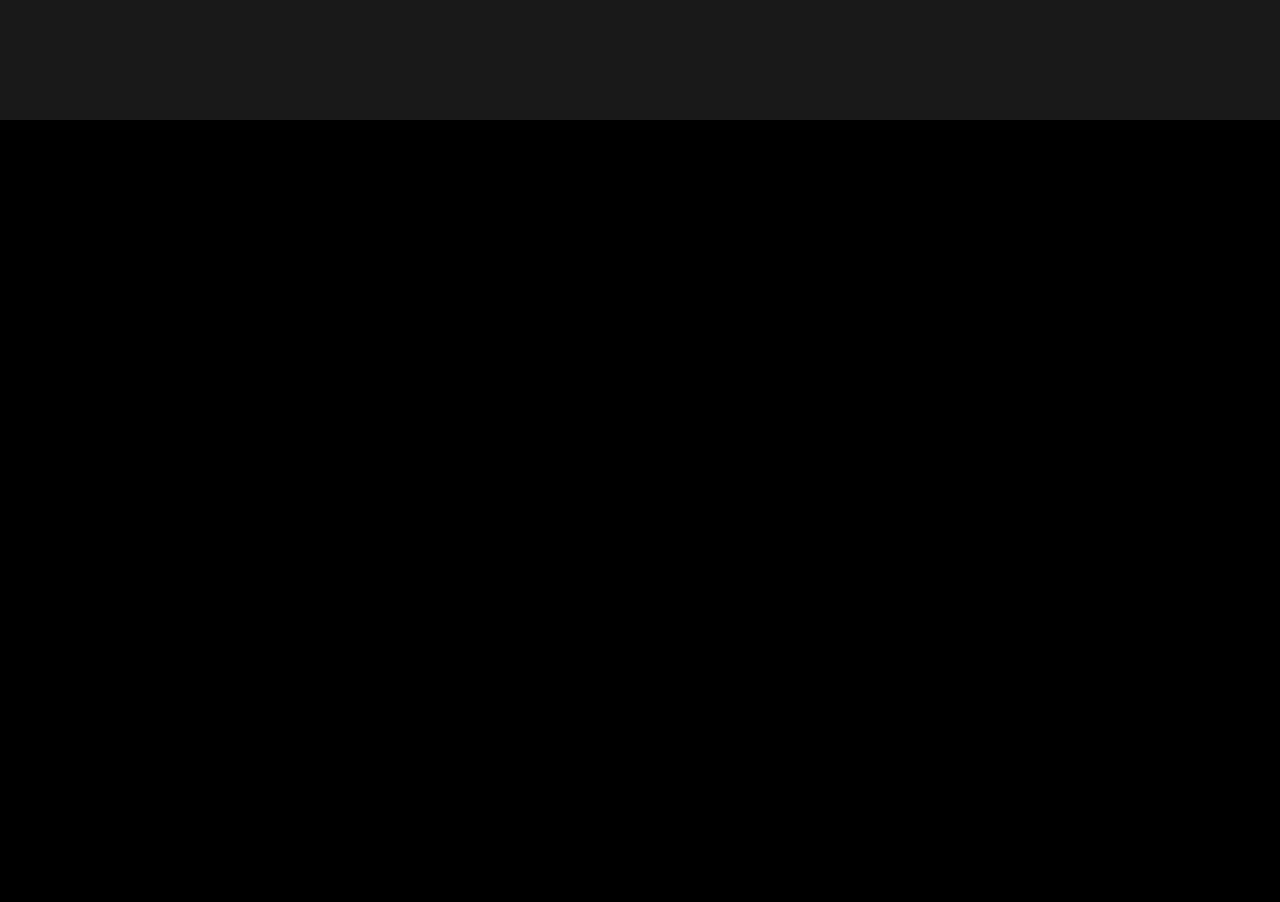
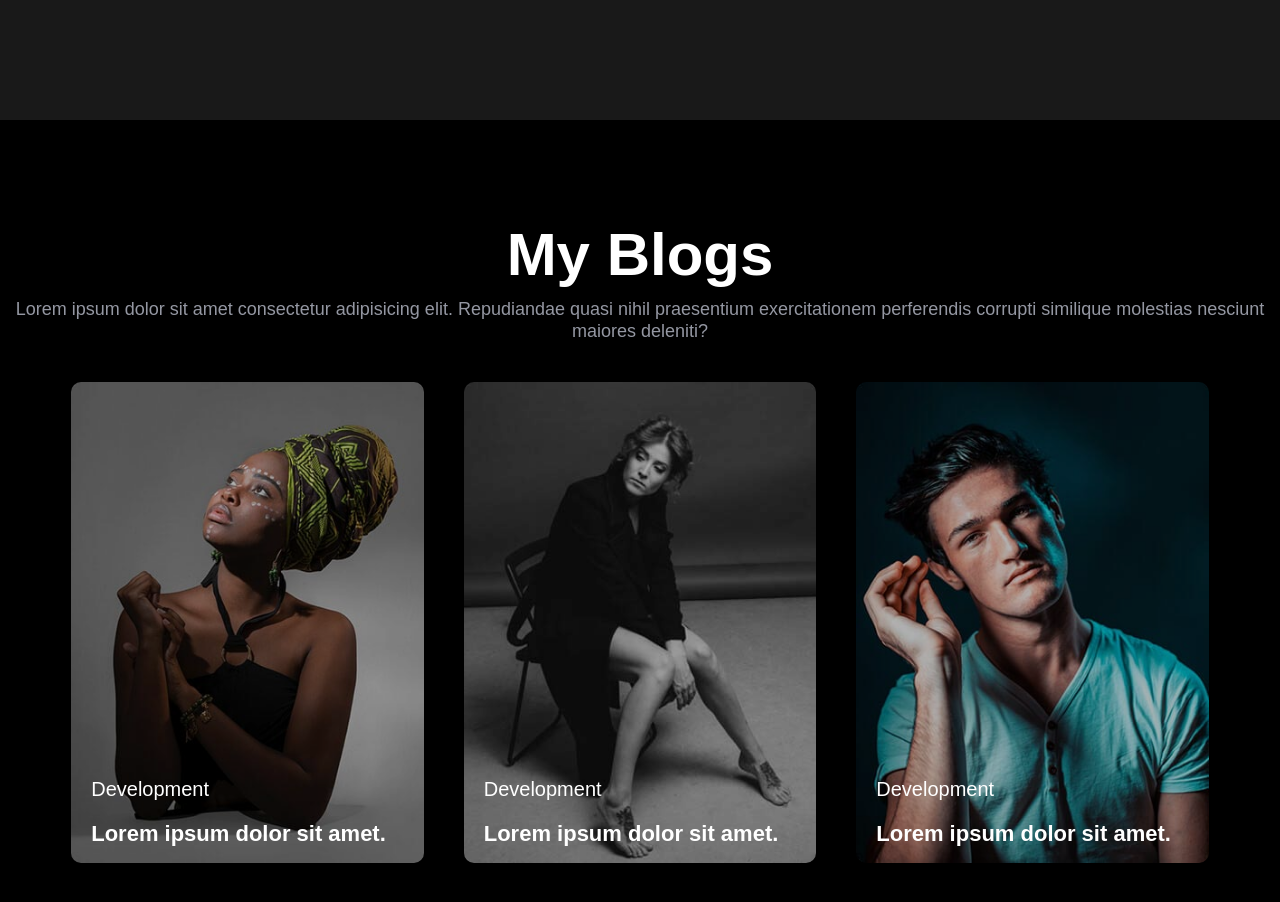
Before and after one commit to Kunal-Vijay/Kunal-Vijay.github.io, a React (Create React App) app: page / in a window 1280 px wide. Shown: the part 3560-4462 px from the top of the page. Before the commit the page ends 3680 px from the top, so only its background shows below. Built offline with nearby package versions, Linux system fonts and the light colour scheme.

Commit message:
blog section

```diff
--- a/src/App.js
+++ b/src/App.js
@@ -3,6 +3,7 @@ import Home from './Home';
 import About from './About';
 import Services from './Services';
 import Project from './Project';
+import Blog from './Blog';
 
 function App() {
   return (
@@ -11,6 +12,7 @@ function App() {
       <About />
       <Services />
       <Project/>
+      <Blog/>
     </div>
   );
 }
--- /dev/null
+++ b/src/Blog.css
@@ -0,0 +1,32 @@
+/* .blog__meta{
+    width: 100%;
+    height: 100%;
+    top: 0;
+    left: 0;
+    display: flex;
+    align-items: center;
+    justify-content: flex-end;
+} */
+.blog__meta.absolute{
+    top: 0%;
+    left: 0%;
+    padding: 0px 20px;
+    display: flex;
+    height: 100%;
+    width: 100%;
+    align-items: flex-start;
+    justify-content: flex-end;
+    flex-direction: column;
+    flex-wrap: wrap;
+    border: 10px;
+    overflow: hidden;
+}
+
+/* Button rise up effect */
+a.blog.project__btn{
+    margin-bottom: -55px;
+    transition: .4s all ease;
+}
+.project__box:hover a.blog.project__btn{
+    margin-bottom: 40px;
+}
--- /dev/null
+++ b/src/Blog.js
@@ -0,0 +1,73 @@
+import React from 'react';
+import "./Blog.css";
+import "./Project.css";
+import "./App.css";
+import Blog1 from "./img/blog-01.jpg";
+import Blog2 from "./img/blog-02.jpg";
+import Blog3 from "./img/blog-03.jpg";
+
+function Blog() {
+    return (
+        <div className="blog component__space">
+            <div className="heading">
+                <h1 className="heading">My Blogs</h1>
+                <p className='heading p__color'>Lorem ipsum dolor sit amet consectetur adipisicing elit. Repudiandae quasi nihil praesentium exercitationem perferendis corrupti similique molestias nesciunt maiores deleniti?</p>
+            </div>
+            <div className="container">
+                <div className="row">
+
+                    <div className="col__3">
+                        <div className="project__box pointer relative">
+                            <div className="project__box__img pointer relative">
+                                <div className="project__img__box">
+                                    <img src={Blog1} alt="Project-1-img" className='project__img' />
+                                </div>
+                                <div className="mask__effect"> </div>
+                            </div>
+                            <div className="blog__meta absolute">
+                                <h5 className="project__text">Development</h5>
+                                <h4 className="project__text">Lorem ipsum dolor sit amet.</h4>
+                                <a href="#link1" className='blog project__btn'>Read More</a>
+                            </div>
+                        </div>
+                    </div>
+
+                    <div className="col__3">
+                        <div className="project__box pointer relative">
+                            <div className="project__box__img pointer relative">
+                                <div className="project__img__box">
+                                    <img src={Blog2} alt="Project-1-img" className='project__img' />
+                                </div>
+                                <div className="mask__effect"> </div>
+                            </div>
+                            <div className="blog__meta absolute">
+                                <h5 className="project__text">Development</h5>
+                                <h4 className="project__text">Lorem ipsum dolor sit amet.</h4>
+                                <a href="#link1" className='blog project__btn'>Read More</a>
+                            </div>
+                        </div>
+                    </div>
+
+                    <div className="col__3">
+                        <div className="project__box pointer relative">
+                            <div className="project__box__img pointer relative">
+                                <div className="project__img__box">
+                                    <img src={Blog3} alt="Project-1-img" className='project__img' />
+                                </div>
+                                <div className="mask__effect"> </div>
+                            </div>
+                            <div className="blog__meta absolute">
+                                <h5 className="project__text">Development</h5>
+                                <h4 className="project__text">Lorem ipsum dolor sit amet.</h4>
+                                <a href="#link1" className='blog project__btn'>Read More</a>
+                            </div>
+                        </div>
+                    </div>
+
+                </div>
+            </div>
+        </div>
+    )
+}
+
+export default Blog;
```
